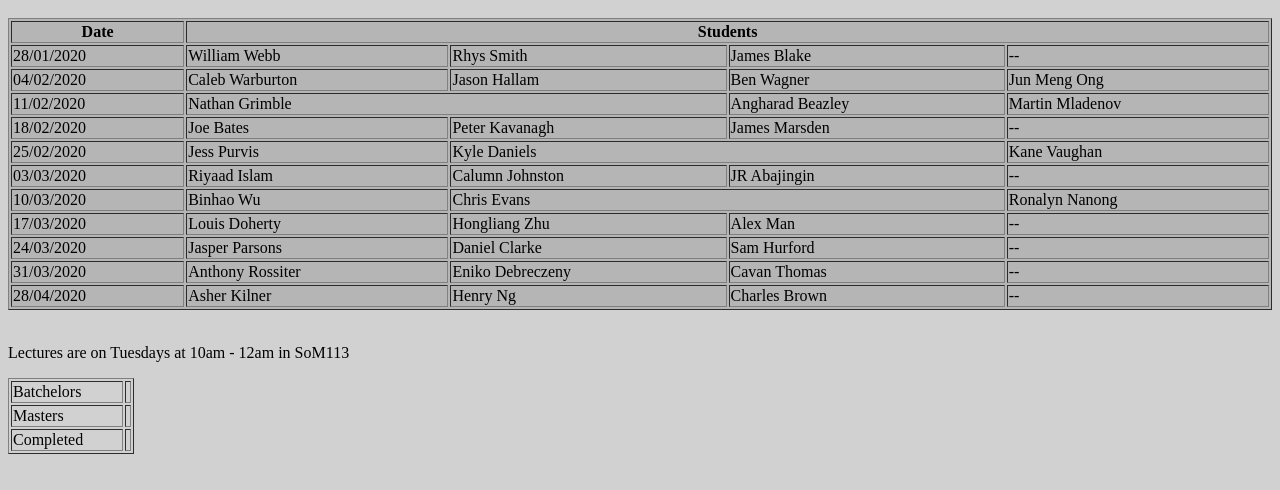
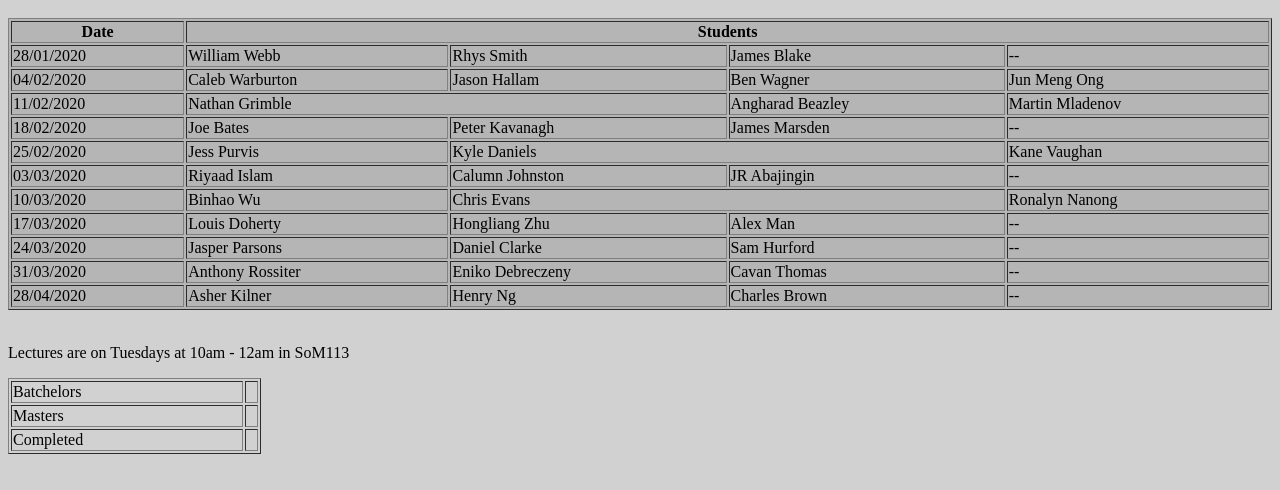
Before and after one commit to jammmmmmieblak/jammmmmmieblak.github.io, a plain HTML site: page index.html in a window 1280 px wide. Shown: the part 66-556 px from the top of the page. Drawn offline with Linux system fonts and the light colour scheme.

Commit message:
Update index.html

```diff
--- a/index.html
+++ b/index.html
@@ -87,16 +87,16 @@
 </table>
 </br>
 <p>Lectures are on Tuesdays at 10am - 12am in SoM113</p>
-<table style="width:10%" border="1" text-align="left">
-	<tr>
+<table style="width:20%" border="1" text-align="left">
+	<tr colspan="50%">
 		<td>Batchelors</td>
 		<td>  </td>
 	</tr>
-	<tr>
+	<tr colspan="50%">
 		<td>Masters</td>
 		<td>  </td>
 	</tr>
-	<tr>
+	<tr colspan="50%">
 		<td>Completed</td>
 		<td>  </td>
 	</tr>
```
